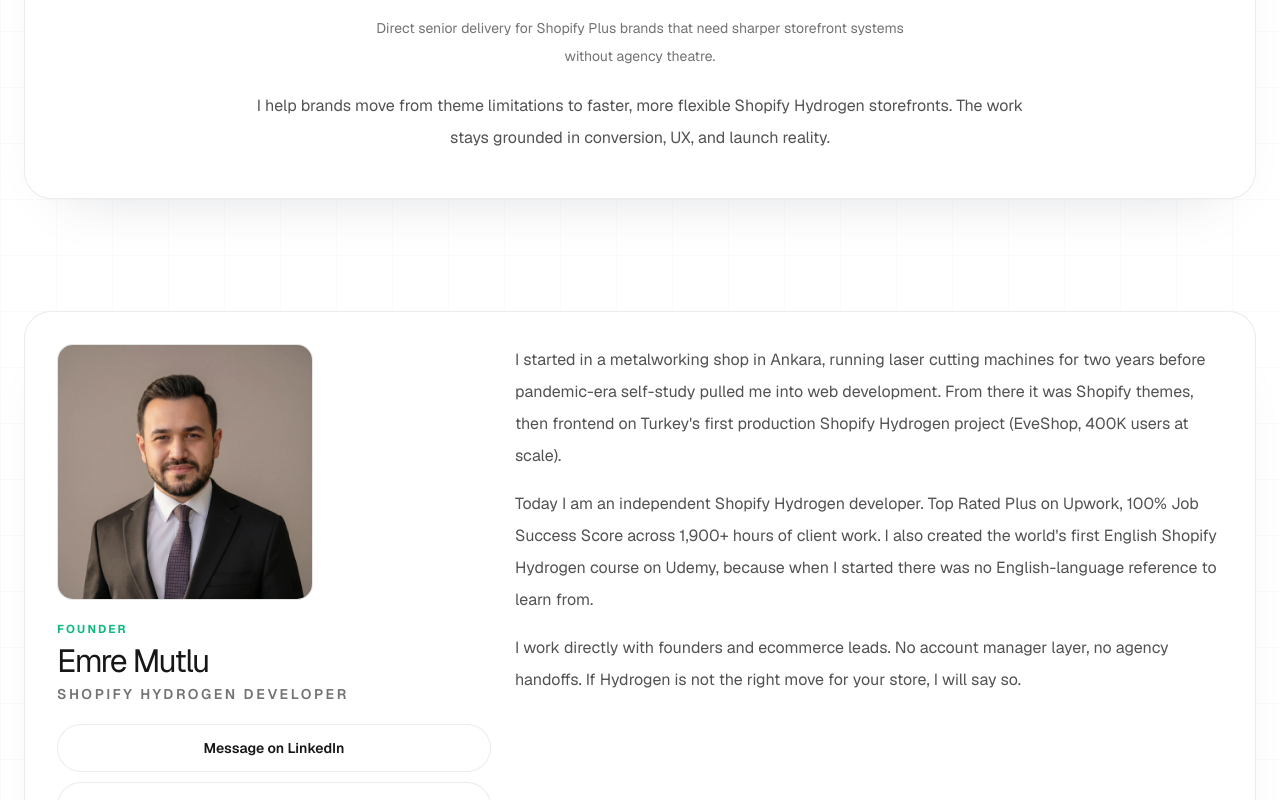
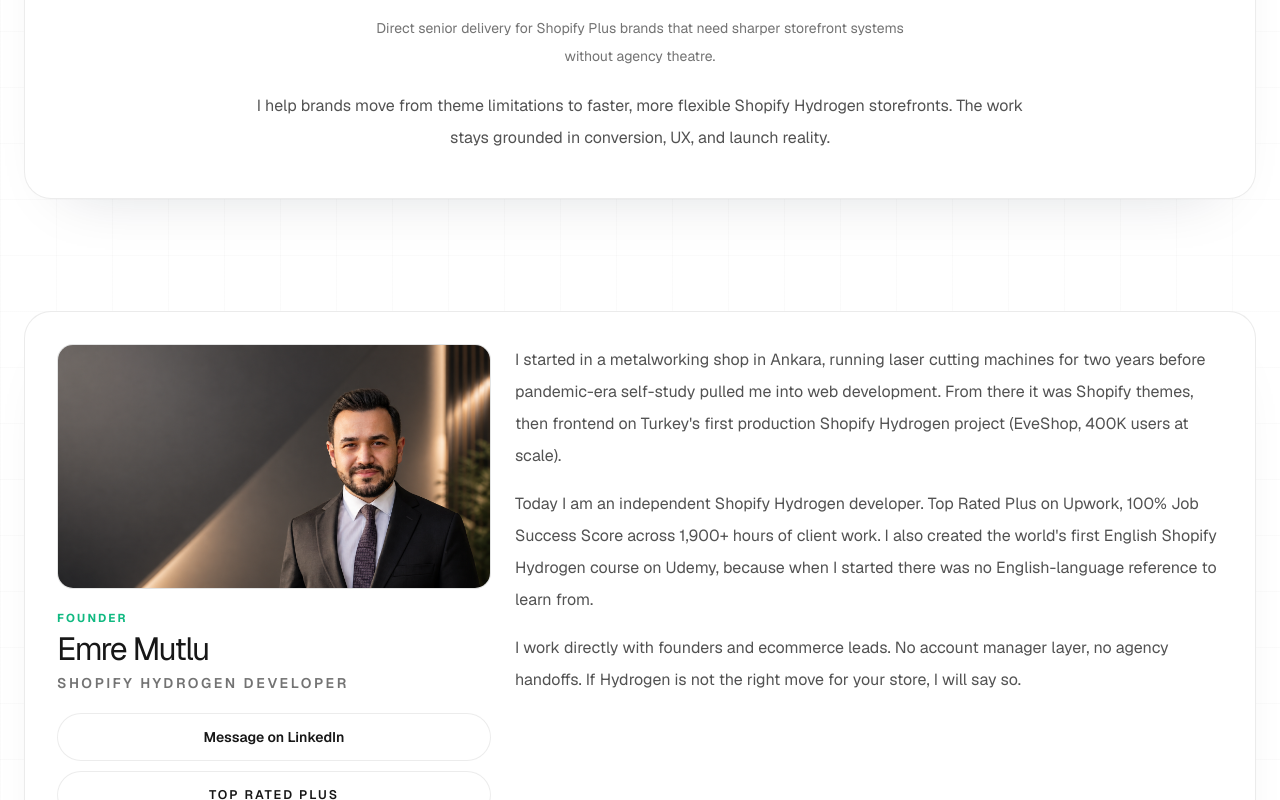
Before and after one commit to emremutlu08/hydrogenexpert, a Next.js app: page /hire-me in a window 1280 px wide. Shown: the part 529-1329 px from the top of the page. Built offline with nearby package versions, Linux system fonts and the light colour scheme; no server answers; the database is empty.

Commit message:
Update founder image to city portrait

```diff
--- a/app/hire-me/page.tsx
+++ b/app/hire-me/page.tsx
@@ -29,7 +29,7 @@ const personSchema = {
   name: OWNER.name,
   jobTitle: OWNER.title,
   description: OWNER.headline,
-  image: absoluteUrl("/emre-mutlu.webp"),
+  image: absoluteUrl("/emre-city-16x9.png"),
   sameAs: [OWNER.linkedIn, OWNER.upwork, OWNER.udemyUrl],
 };
 
--- a/app/layout.tsx
+++ b/app/layout.tsx
@@ -66,7 +66,7 @@ export default async function RootLayout({
       name: OWNER.name,
       title: OWNER.title,
       url: OWNER.linkedIn,
-      image: `${siteUrl}/emre-mutlu.webp`,
+      image: `${siteUrl}/emre-city-16x9.png`,
       sameAs: proofLinks,
     }),
     buildProfessionalServiceSchema({
--- a/app/page.tsx
+++ b/app/page.tsx
@@ -35,7 +35,7 @@ const personSchema = {
   name: OWNER.name,
   jobTitle: OWNER.title,
   description: OWNER.headline,
-  image: absoluteUrl("/emre-mutlu.webp"),
+  image: absoluteUrl("/emre-city-16x9.png"),
   sameAs: [OWNER.linkedIn, OWNER.upwork, OWNER.udemyUrl],
   knowsAbout: ["Shopify Hydrogen", "Shopify storefront performance", "Shopify migration planning"],
 };
--- a/components/FounderCard.tsx
+++ b/components/FounderCard.tsx
@@ -15,7 +15,7 @@ interface FounderCardProps {
 const PHOTO_SIZE = {
   sm: "h-28 w-28",
   md: "h-36 w-36",
-  lg: "h-52 w-52 md:h-64 md:w-64",
+  lg: "aspect-[16/9] w-full",
 } as const;
 
 const PHOTO_RADIUS = {
@@ -46,11 +46,12 @@ export function FounderCard({
             {HAS_FOUNDER_PHOTO ? (
               <Image
                 src={FOUNDER_PHOTO_PATH}
-                alt="Emre Mutlu, Shopify Hydrogen developer"
+                alt="Emre Mutlu, Shopify Hydrogen developer, in a city setting"
                 title="Emre Mutlu, Shopify Hydrogen developer"
-                width={1200}
-                height={1200}
-                sizes={isLarge ? "(max-width: 1024px) 208px, 256px" : "144px"}
+                width={1672}
+                height={941}
+                loading="lazy"
+                sizes={isLarge ? "(max-width: 1024px) 100vw, 34vw" : "144px"}
                 className="h-full w-full object-cover"
               />
             ) : (
--- a/lib/public-assets.ts
+++ b/lib/public-assets.ts
@@ -9,7 +9,7 @@ export function hasPublicAsset(assetPath: string) {
   return existsSync(resolvePublicAsset(assetPath));
 }
 
-export const FOUNDER_PHOTO_PATH = "/emre-mutlu.webp";
+export const FOUNDER_PHOTO_PATH = "/emre-city-16x9.png";
 export const UPWORK_BADGE_PATH = "/badges/upwork-top-rated-plus.svg";
 
 export const HAS_FOUNDER_PHOTO = hasPublicAsset(FOUNDER_PHOTO_PATH);
```
Also changed, not shown: public/emre-city-16x9.png (added), public/emre-mutlu.webp (deleted).
